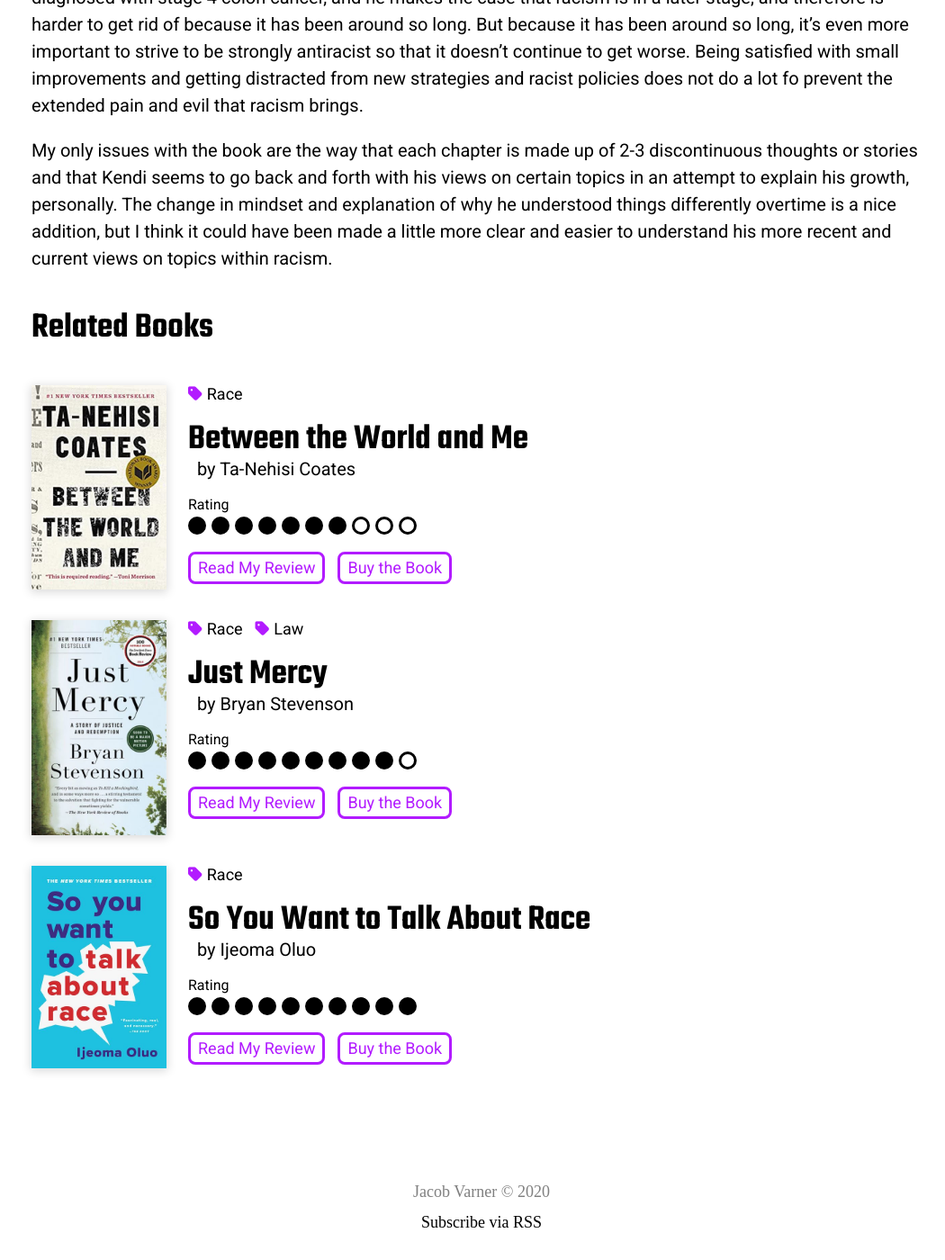
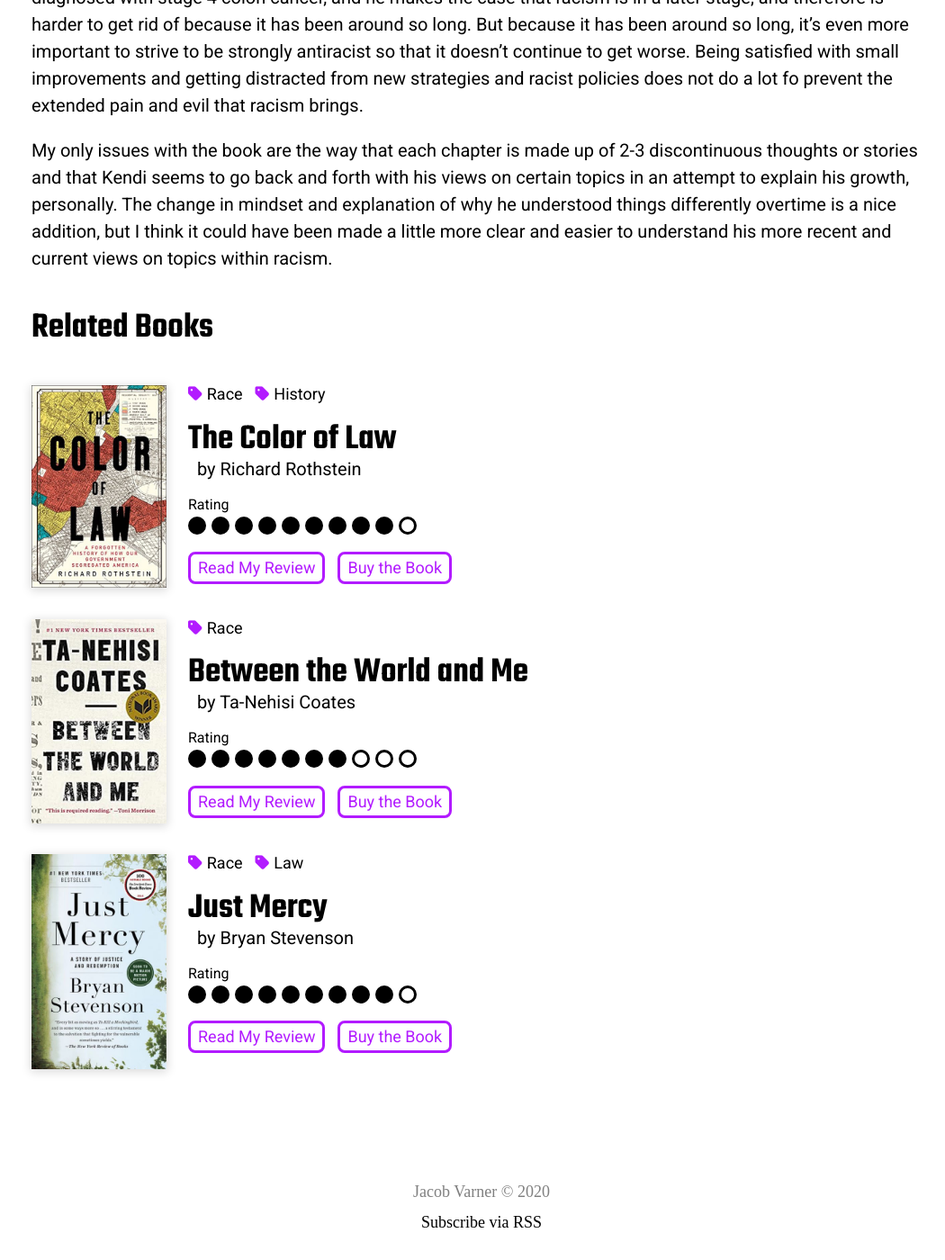
Before and after one commit to jacobvarner/books-jacobvarner, a Jekyll site: the page built from _posts/2020-6-28-how-to-be-an-antiracist.md, in a window 1280 px wide and 1400 px high, scrolled down 1039 px. Shown: the whole window at 90% size, without its empty margins (105-1155 px from the left). Built offline with Jekyll 4.4.1, drawn with Linux system fonts in a browser that asks for light colours; nearby versions of some CDN libraries; some of the changed lines change nothing that is shown; some of the changed text lies outside the part shown.

Commit message:
Added "The Color of Law"

```diff
--- a/_posts/2020-6-28-how-to-be-an-antiracist.md
+++ b/_posts/2020-6-28-how-to-be-an-antiracist.md
@@ -1,6 +1,6 @@
 ---
 layout: post
-title: How to be an Antiracist
+title: How to Be an Antiracist
 cover: /images/covers/how-to-be-an-antiracist.jpg
 tags: [Race]
 author: Ibram X Kendi
--- /dev/null
+++ b/_posts/2020-7-3-the-color-of-law.md
@@ -0,0 +1,19 @@
+---
+layout: post
+title: The Color of Law
+cover: /images/covers/the-color-of-law.jpg
+tags: [Race, History]
+author: Richard Rothstein
+affiliate-link: https://amzn.to/3dUlGHF
+rating: 9
+---
+
+The main point of this book is that racial segregation in housing was almost never an actual law, but instead, an intended byproduct of many other legal segregation tactics. However, the desired effect of racially segregating housing has played a massive role in inequality and is one of the hardest to reverse because it plays into so many other areas like education, wealth, and safety.
+
+This book takes a look at several instances from the early 1900's even up until the 2008 housing crisis which each have disproportionately affected black people in America. A lot of the policies arose around the World Wars where black people were needed to work factory jobs because of workforce shortages, but then still not given an opportunity to live in housing near their jobs that white people, of equal socioeconomic status, had access too.
+
+While housing segregation was not explicitly legal at a federal or state level, it was still achieved through rules written into society such as not providing equal financial support for white and blacks, and in many cases, just not financially supporting black people with bank loans or other protections many white homeowners were given.
+
+Like many of the other aspects of systemic racism that I've read about, this book goes over how when one area of housing segregation was overcome, other laws or actions would step in to make sure it was still the norm. When black people were allowed by housing developers to live in previously all white neighborhoods, white mobs would still terrorize their homes with no push back from police or local government. While housing segregation was illegal, but school segregation was not, it just meant that black schools and white schools could be built in certain portions of a city or town and then the housing surrounding those schools would also be fully segregated.
+
+This is a dense book and probably one that I will have to go back and read chapters again to fully grasp all of the details behind each of the examples. However, it does a great job of laying out all the various aspects of housing segregation and how rooted it is in overall systemic racism in America. Because housing segregation played such a major role in leading to the many different inequalities today, overturning its effects will not be an easy task, but Rothstein uses the last chapter to still lay out some ideas and policies that could be options for making positive change.
```
Also changed, not shown: images/covers/the-color-of-law.jpg (added).
